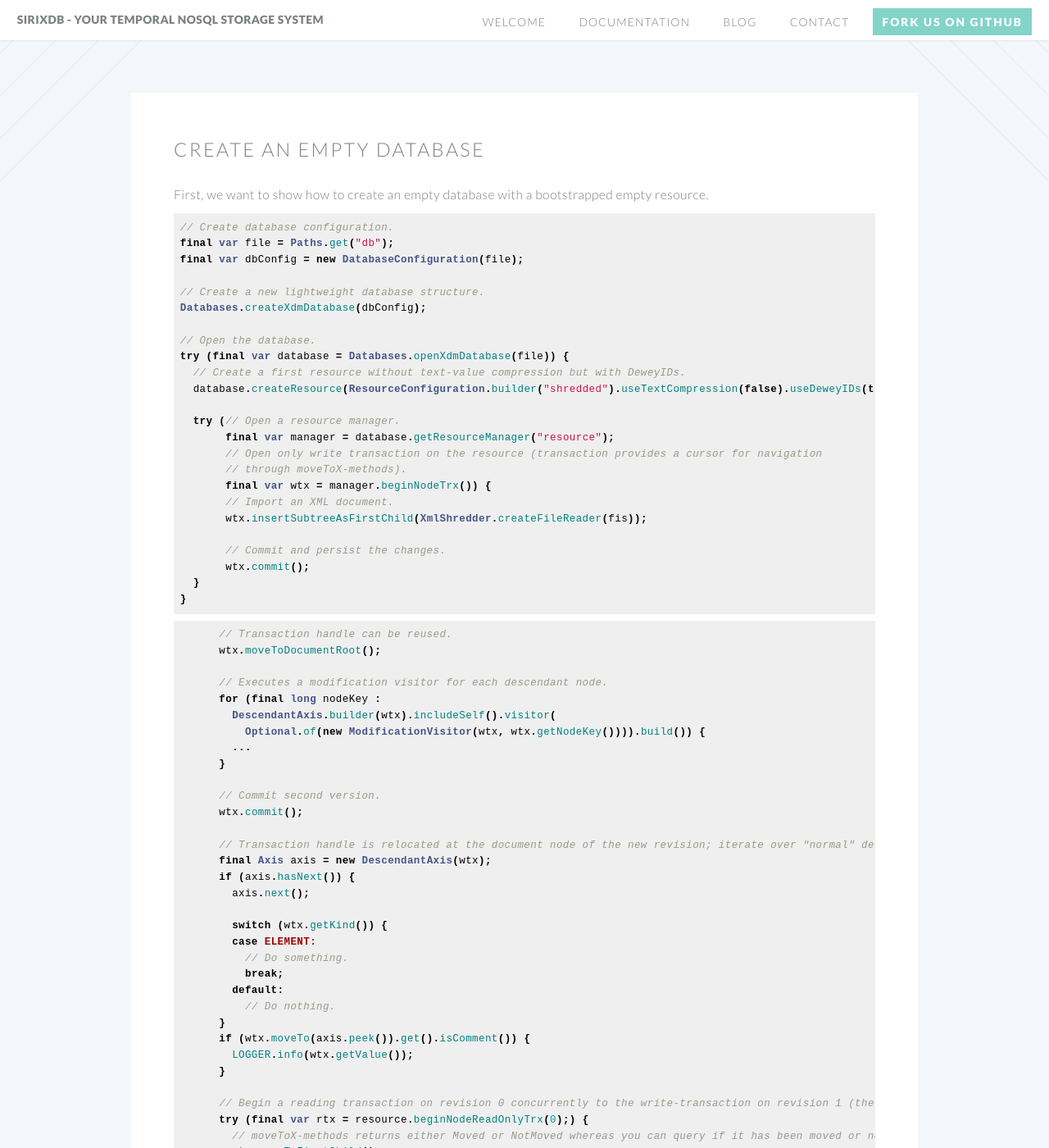
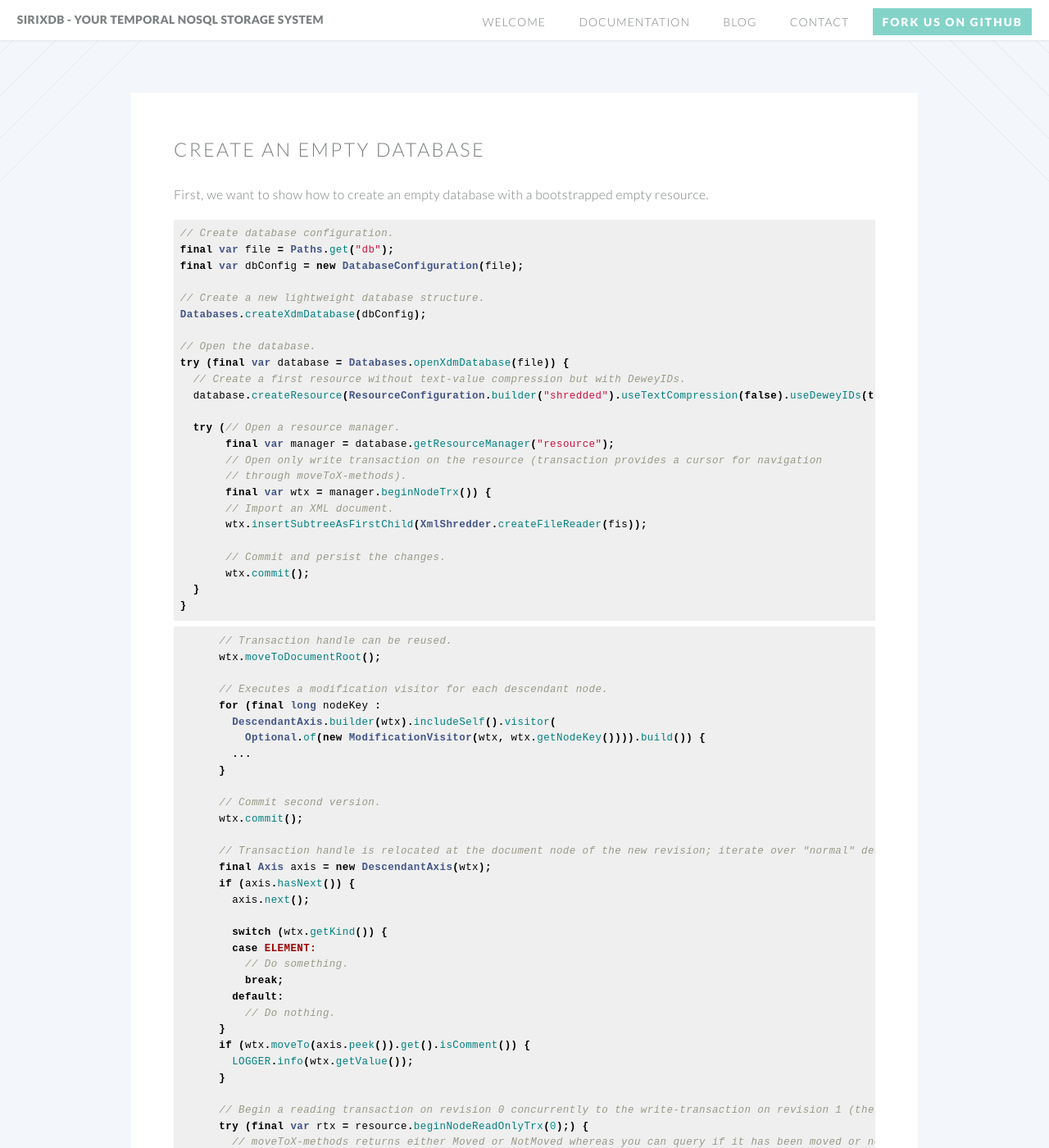
Before and after one commit to sirixdb/sirixdb.github.io, a Jekyll site: the page built from low-level-api.md, in a window 1280 px wide and 1400 px high, scrolled down 212 px. Shown: the whole window at 82% size. Built offline with Jekyll 4.4.1, drawn with Linux system fonts in a browser that asks for light colours; our own code applies the rules of GitHub Pages for plain Markdown files.

Commit message:
Update style.css

```diff
--- a/css/style.css
+++ b/css/style.css
@@ -1108,7 +1108,7 @@ section.markdown {
 }
 
 section.markdown > p {
-  margin: 0;
+  margin: 1em 0;
   padding: 0;
 }
 
```
